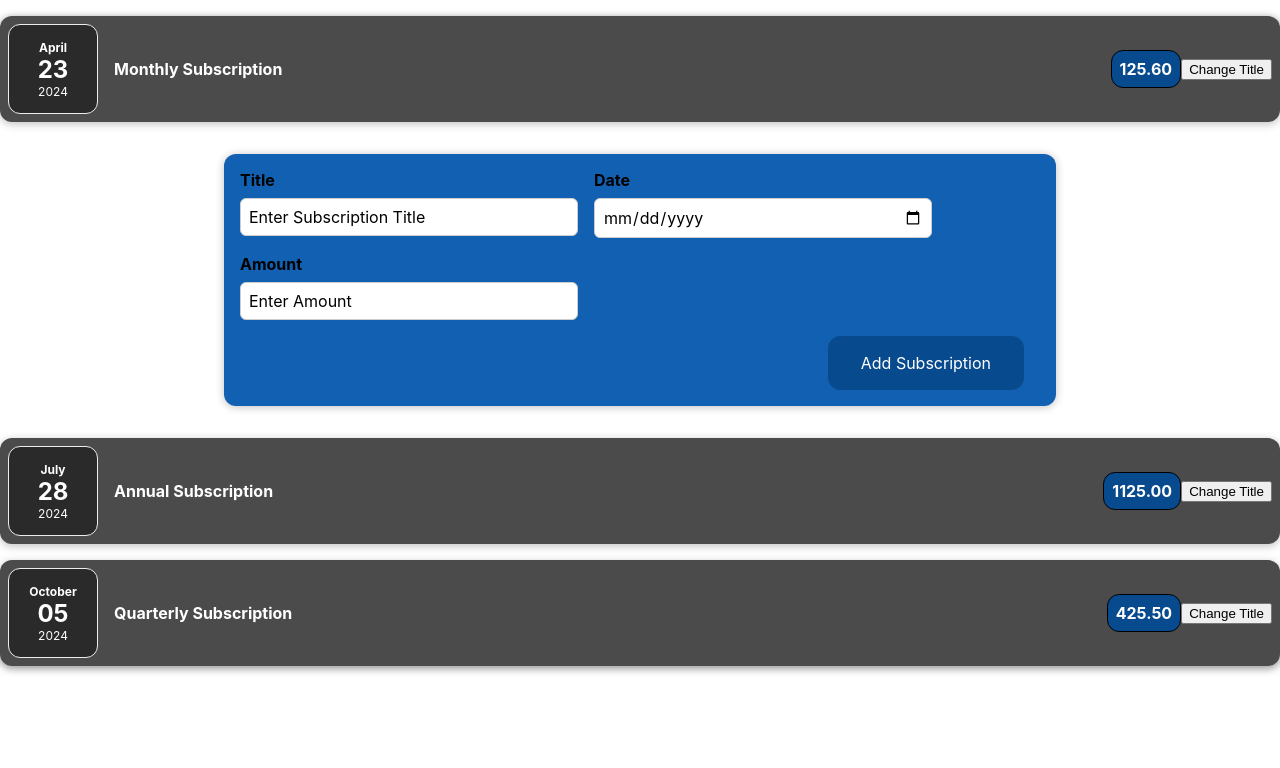
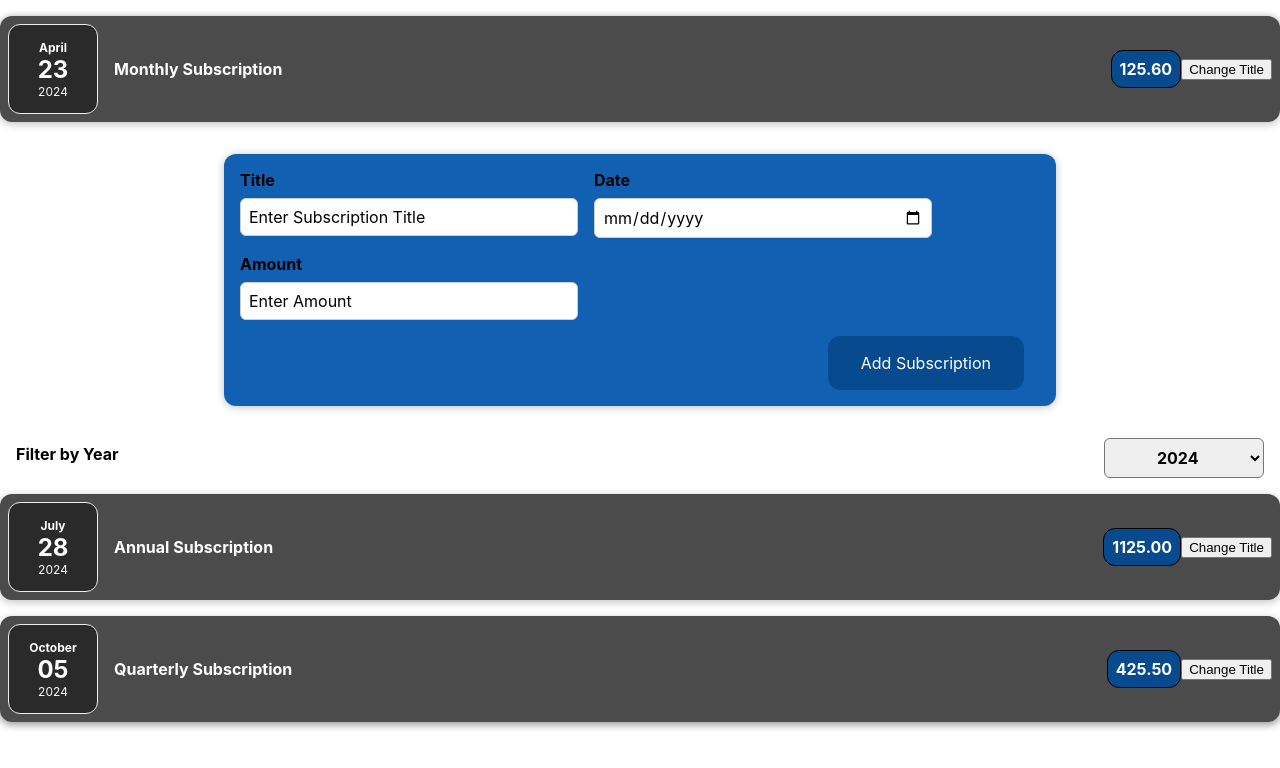
Before and after one commit to subhmani/my-first-app, a React (Create React App) app: page / in a window 1280 px wide. Shown: the top 768 px of the page. Built offline with nearby package versions, Linux system fonts and the light colour scheme.

Commit message:
Filter Component

```diff
--- a/src/App.js
+++ b/src/App.js
@@ -3,7 +3,9 @@
 import Subscription from './Subscription/Subscription';
 import Container from './templates/Container';
 import React from 'react';
+import Filter from './Subscription/NewSubscription/Filter';
 import NewSubscription from './Subscription/NewSubscription/NewSubscription';
+import { eventWrapper } from '@testing-library/user-event/dist/utils';
 
  const App = () => {
   let subscriptions=[
@@ -33,11 +35,15 @@
       subscriptions.push(data)
       console.log("on add Subscription",data)
     }
+    const filterChangeHandler=(data)=>{
+      console.log('filter change handler',data)
+    }
   return (
     // React.createElement('div',{},React.createElement('h2',{},'Lets start!!'))
     <Container>
     <Subscription date={subscriptions[0].date} title={subscriptions[0].title} amount={subscriptions[0].amount}/>
     <NewSubscription onAddSubscription={addSubscriptionHandler}/>
+    <Filter onFilterChange={filterChangeHandler}/>
     <Subscription date={subscriptions[1].date} title={subscriptions[1].title} amount={subscriptions[1].amount}/>
     <Subscription date={subscriptions[2].date} title={subscriptions[2].title} amount={subscriptions[2].amount}/>
 
--- /dev/null
+++ b/src/Subscription/NewSubscription/Filter.css
@@ -0,0 +1,21 @@
+.filter{
+    color: black;
+    padding: 0 1rem;
+}
+.filter_control{
+    display: flex;
+    width: 100%;
+    align-items: center;
+    justify-content: space-between;
+    margin: 1rem 0;
+}
+.filter label{
+    font-weight: bold;
+    margin-bottom: 0.5rem;
+}
+.filter select{
+    font: inherit;
+    padding: 0.5rem 3rem;
+    font-weight: bold;
+    border-radius: 6px;
+}
--- /dev/null
+++ b/src/Subscription/NewSubscription/Filter.js
@@ -0,0 +1,23 @@
+import './Filter.css'
+const Filter=(props)=>{
+    const onSelectHandler=(events)=>{
+        console.log('onSelect Handler',events.target.value)
+        props.onFilterChange(events.target.value)
+    }
+    return(
+        <div className='filter'>
+            <div className='filter_control'>
+                <label>Filter by Year</label>
+                <select onChange={onSelectHandler}>
+                    <option value='2024'>2024</option>
+                    <option value='2023'>2023</option>
+                    <option value='2022'>2022</option>
+                    <option value='2021'>2021</option>
+                </select>
+
+            </div>
+
+        </div>
+    )
+}
+export default Filter
```
